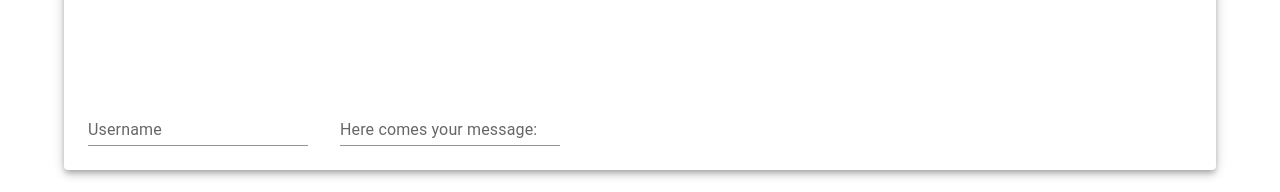
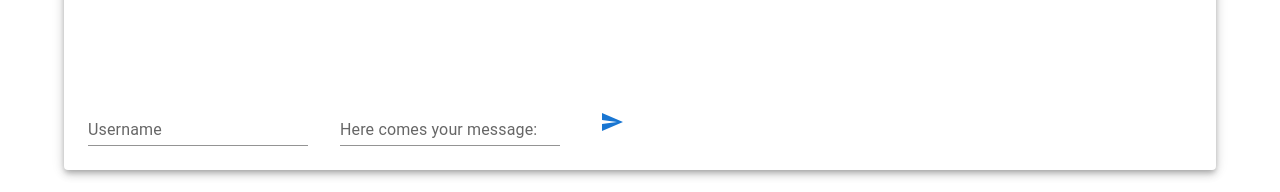
Before and after one commit to takacsberni/react-websocket-chat-app, a React (Create React App) app: page / in a window 1280 px wide. Shown: the part 413-605 px from the top of the page. Built offline with nearby package versions, Linux system fonts and the light colour scheme.

Commit message:
feat: add a send message button

```diff
--- a/src/components/chat/Chat.jsx
+++ b/src/components/chat/Chat.jsx
@@ -3,7 +3,7 @@ import {
     Container,
     Divider,
     FormControl,
-    Grid,
+    Grid, IconButton,
     List,
     ListItem,
     ListItemText,
@@ -13,6 +13,7 @@ import {
 import {Fragment, useState} from "react";
 import {ChatMessagesDto} from "../../model/ChatMessagesDto";
 import './chat.css';
+import SendIcon from '@mui/icons-material/Send';
 
 export default function Chat(){
 
@@ -53,7 +54,13 @@ export default function Chat(){
                                     <TextField value={message} label="Here comes your message: " variant="standard"/>
                                 </FormControl>
                             </Grid>
-                            <Grid item></Grid>
+                            <Grid item>
+                                <IconButton
+                                    aria-label="send"
+                                    color="primary">
+                                    <SendIcon />
+                                </IconButton>
+                            </Grid>
                         </Grid>
                     </Box>
 
```
